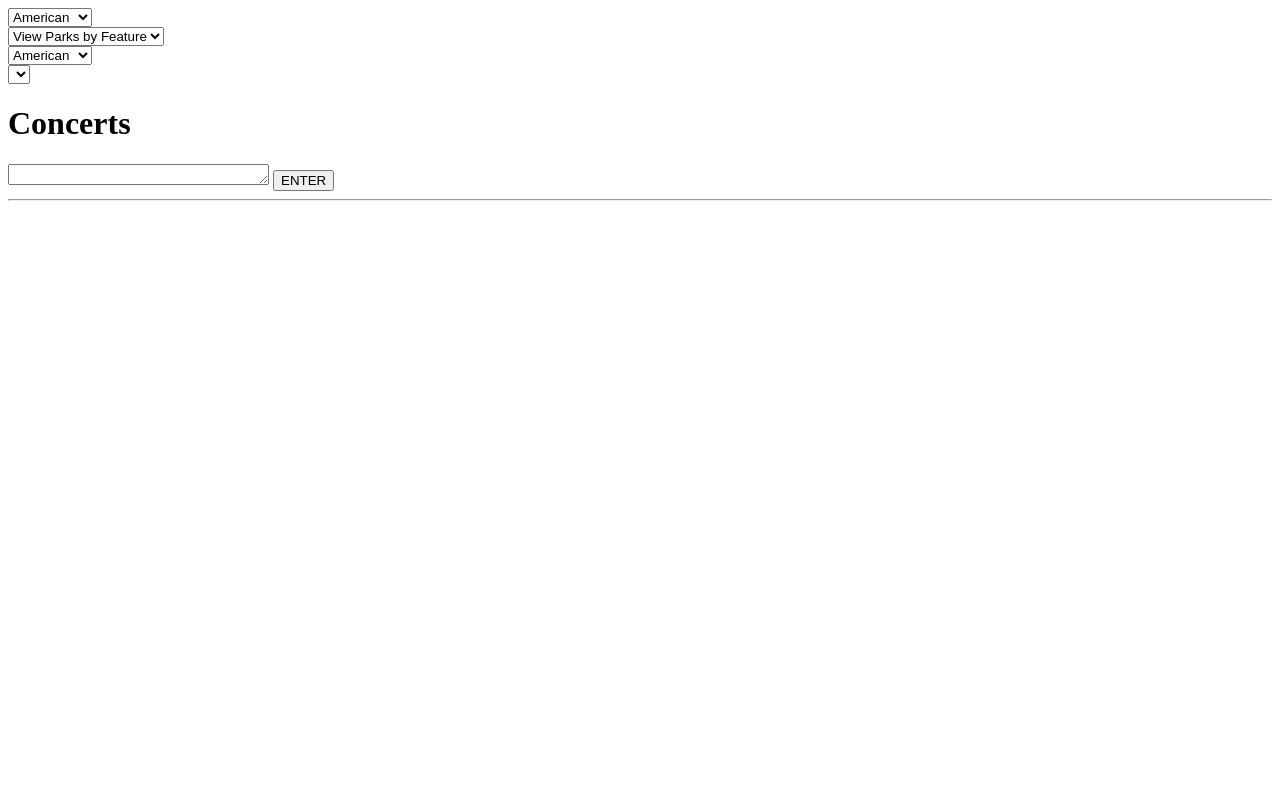
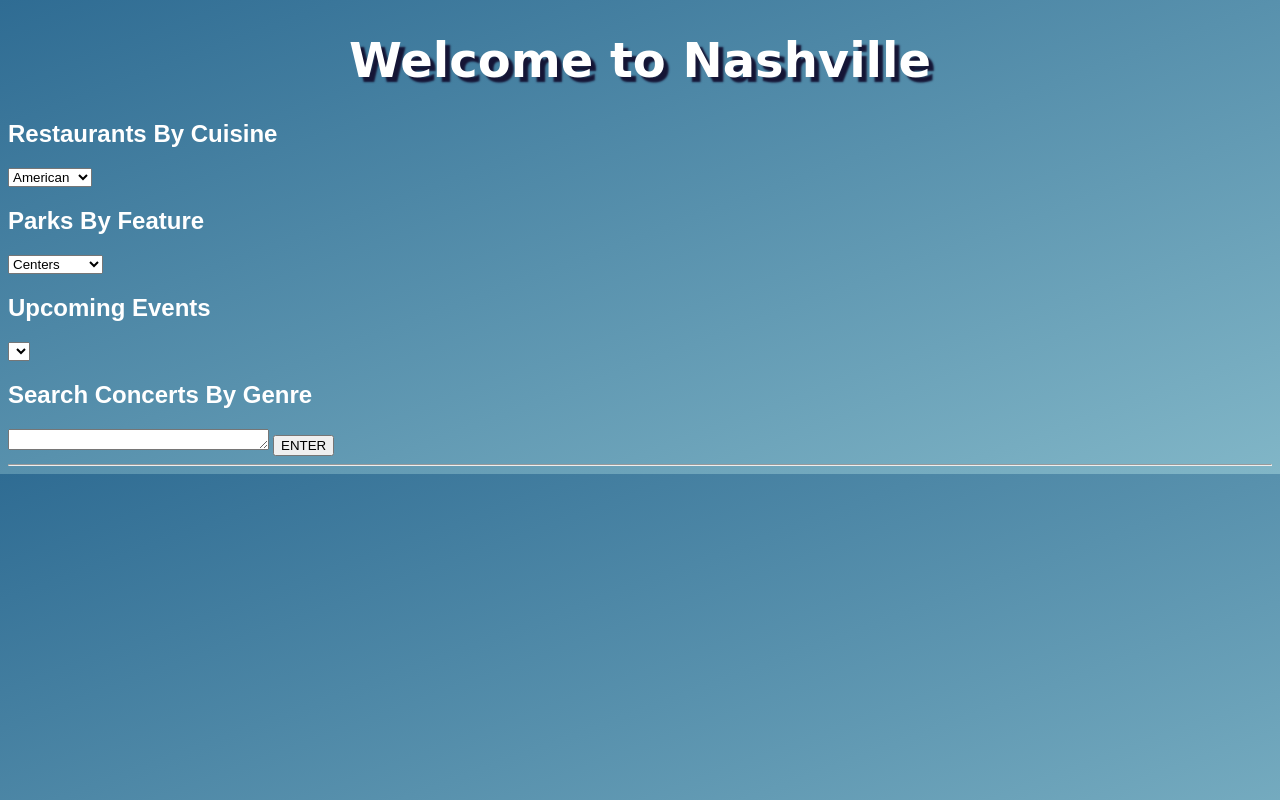
Before and after one commit to ktdixon2/atomic_taco, a plain HTML site: page src/index.html in a window 1280 px wide. Drawn offline with Linux system fonts and the light colour scheme; no server answers; a web font is replaced by a local one.

Commit message:
final final

```diff
--- a/src/css/style.css
+++ b/src/css/style.css
@@ -0,0 +1,27 @@
+body  {
+    background-image: linear-gradient(to bottom right, rgb(47, 108, 147), rgb(129, 182, 199));
+  }
+
+  h1 {
+        font-family: 'Shrikhand', cursive;
+        color: white;
+        font-size: 3em;
+        text-shadow: 5px 5px 2px rgb(21, 21, 53);
+        display: flex;
+        justify-content: center
+  }
+
+  h2 {
+      font-family: Arial, Helvetica, sans-serif;
+      color: white;
+  }
+
+  h3 {
+      font-family: Arial, Helvetica, sans-serif;
+      color: white;
+  }
+
+  p {
+      font-family: Arial, Helvetica, sans-serif;
+      color: white;
+  }
--- a/src/index.html
+++ b/src/index.html
@@ -6,10 +6,13 @@
     <meta name="viewport" content="width=device-width, initial-scale=1.0">
     <meta http-equiv="X-UA-Compatible" content="ie=edge">
     <title>Welcome to Nashville</title>
-    <title>Welcome to Nashville</title>
+    <link rel="stylesheet" href="css/style.css">
+    <link href="https://fonts.googleapis.com/css?family=Shrikhand" rel="stylesheet">
 </head>
 
 <body>
+    <h1> Welcome to Nashville </h1>
+    <h2> Restaurants By Cuisine </h2>
     <select id="foodOptions">
         <option value="1">American</option>
         <option value="193">BBQ</option>
@@ -30,9 +33,8 @@
 
 
 
-
+<h2> Parks By Feature </h2>
     <select id="parksDropdown">
-        <option value=""> View Parks by Feature </option>
         <option value="centers"> Centers </option>
         <option value="kids"> Kids </option>
         <option value="dogs"> Dog Parks </option>
@@ -49,26 +51,7 @@
 
     <div class="park-container"></div>
 
-
-    <select id="foodOptions">
-        <option value="1">American</option>
-        <option value="193">BBQ</option>
-        <option value="182">Breakfast</option>
-        <option value="168">Burgers</option>
-        <option value="233">Ice Cream</option>
-        <option value="55">Italian</option>
-        <option value="60">Japanese</option>
-        <option value="73">Mexican</option>
-        <option value="82">Pizza</option>
-        <option value="461">Soul Food</option>
-        <option value="471">Southern</option>
-        <option value="141">Steak</option>
-    </select>
-    <div id="interaryList"></div>
-
-    <div id="displayResults"></div>
-
-
+<h2> Upcoming Events </h2>
     <select id="eventDrop" onchange="eventSelected()"></select>
     <div class="container">
 
@@ -78,7 +61,7 @@
     <form action="">
         <div class="container">
             <!-- <fieldset id="Concepts"> -->
-            <h1>Concerts</h1>
+            <h2>Search Concerts By Genre</h2>
             <textarea rows="1" cols="30" id="userInputBox"></textarea>
             </textarea>
             <button id="concertButton">ENTER</button>
--- a/src/scripts/parks.js
+++ b/src/scripts/parks.js
@@ -99,9 +99,6 @@ function getParkData(feature) {
                         addParkToDom(parkAsHTML);
                     }
                 }
-                // console.log(park);
-                const parkAsHTML = parkFactory(park);
-                addParkToDom(parkAsHTML);
             })
         })
 }
```
